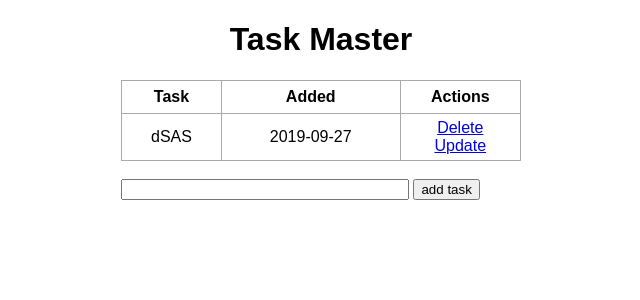
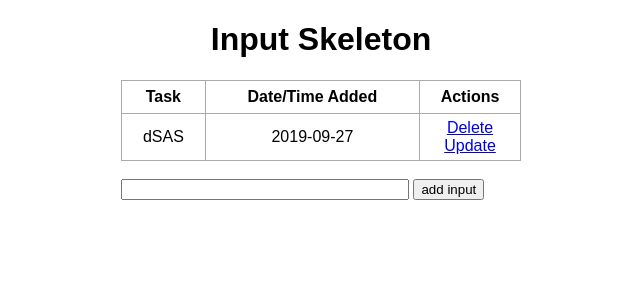
Before and after one commit to farisNassif/FourthYear_FinalProjectSkeleton_Inactive, a Flask app: page / in a window 1280 px wide. Shown: the top 300 px of the page, without its empty margins (319-959 px from the left). Run offline with Flask 2, Linux system fonts and the light colour scheme; data comes from the database, SQL or seed files in the repository; both versions use the stored data as it was after the commit.

Commit message:
CRUD skeleton app for final project complete

```diff
--- a/templates/index.html
+++ b/templates/index.html
@@ -1,17 +1,19 @@
 {% extends 'base.html' %}
 
 {% block head %}
-    <title>TaskMaster</title>
+    <title>InputThings</title>
 {% endblock %}
 
 {% block body %}
 <div class="content">
-    <h1 style="text-align: center">Task Master</h1>
-
+    <h1 style="text-align: center">Input Skeleton</h1>
+    {% if tasks|length < 1 %}
+    <h4 style="text-align: center">There is nothing in the table, make a post pls </h4>
+    {% else %}
     <table>
         <tr>
             <th>Task</th>
-            <th>Added</th>
+            <th>Date/Time Added</th>
             <th>Actions</th>
         </tr>
         {% for task in tasks %}
@@ -26,11 +28,11 @@
         </tr>
         {% endfor %}
     </table>
-
+    {% endif %}
     <form action="/" method="POST">
         <br>
         <input type="text" name="content" id="content">
-        <input type="submit" value="add task">
+        <input type="submit" value="add input">
     </form>
 </div>
 {% endblock %}
```
Also changed, not shown: test.db.
